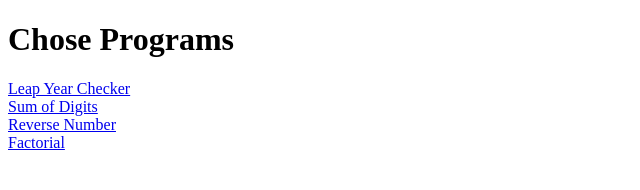
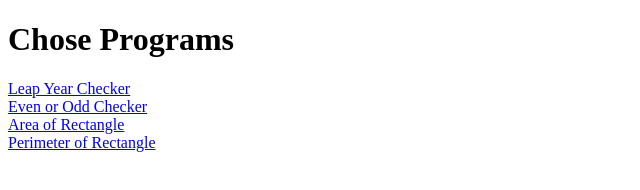
Before and after one commit to Soumya9001/JavaScript, a plain HTML site: page index.html in a window 1280 px wide. Shown: the whole page, without its empty margins (0-640 px from the left). Drawn offline with Linux system fonts and the light colour scheme.

Commit message:
Update index.html

```diff
--- a/index.html
+++ b/index.html
@@ -8,8 +8,8 @@
 <body>
     <H1>Chose Programs</H1>
     <a href="LeapYearorNot.html">Leap Year Checker</a><br>
-    <a href="SumofDigits.html">Sum of Digits</a><br>
-    <a href="ReverseNumber.html">Reverse Number</a><br>
-    <a href="Factorial.html">Factorial</a><br>
+    <a href="Evenodd.html">Even or Odd Checker</a><br>
+    <a href="areaofRectangle.html">Area of Rectangle</a><br>
+    <a href="PerimeterofRectangle.html">Perimeter of Rectangle</a><br>
 </body>
 </html>
```
